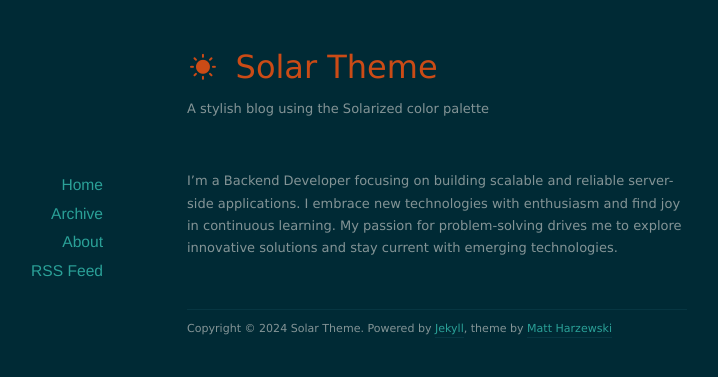
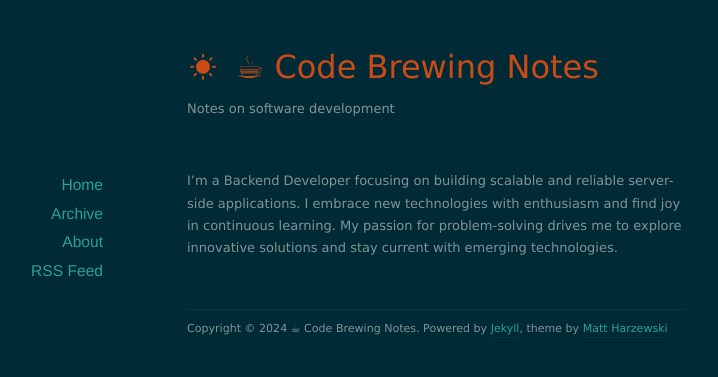
Before and after one commit to JWSong/jwsong.github.io, a Jekyll site: the page built from about/index.markdown, in a window 1280 px wide. Shown: the top 377 px of the page, without its empty margins (203-921 px from the left). Built offline with Jekyll 4.4.1, drawn with Linux system fonts in a browser that asks for light colours; nearby versions of some CDN libraries.

Commit message:
fix config

```diff
--- a/_config.yml
+++ b/_config.yml
@@ -1,6 +1,6 @@
-name: Solar Theme
-url: http://example.org
-description: A stylish blog using the Solarized color palette
+name: ☕ </> Code Brewing Notes
+url: http://jwsong.github.io
+description: Notes on software development
 
 permalink: /:year/:month/:day/:title/
 paginate: 10
```
